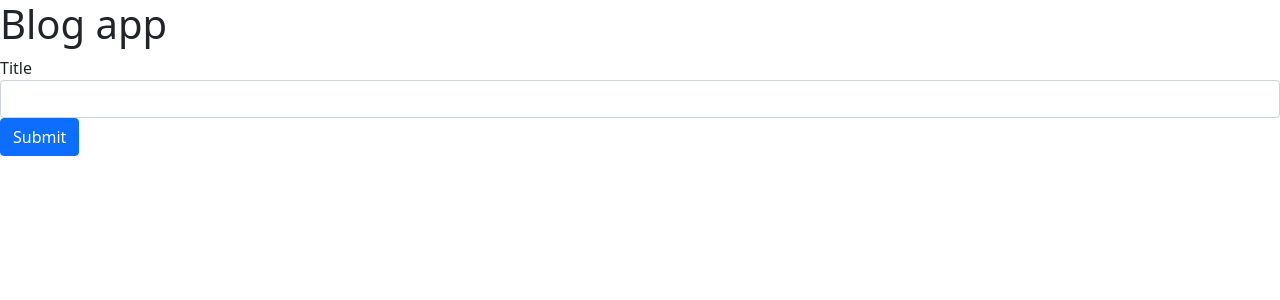
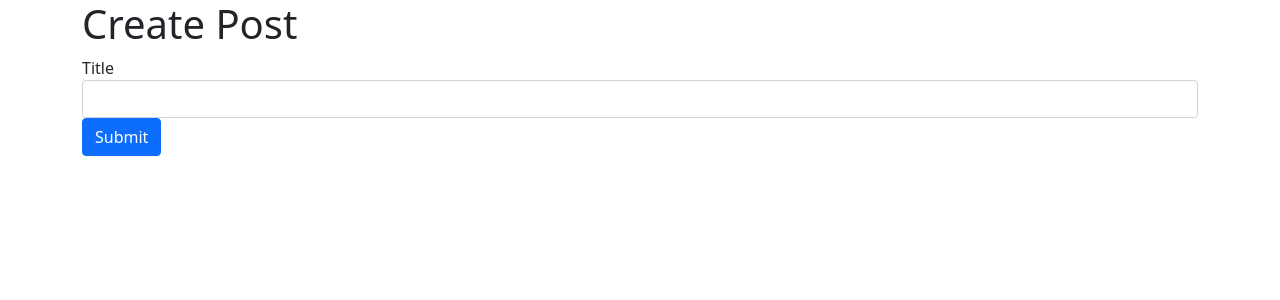
Before and after one commit to danslobodan/ticketing, a React (Create React App) app in the folder blog/client/: page / in a window 1280 px wide. Shown: the top 300 px of the page. Built offline with nearby package versions, Linux system fonts and the light colour scheme.

Commit message:
Removed warnings.

```diff
--- a/blog/client/src/App.js
+++ b/blog/client/src/App.js
@@ -1,11 +1,13 @@
 import React from 'react';
 import PostCreate from './PostCreate';
 
-export default () => {
+const App = () => {
     return (
-        <div>
-            <h1>Blog app</h1>
+        <div className="container">
+            <h1>Create Post</h1>
             <PostCreate />
         </div>
     )
 };
+
+export default App;
--- a/blog/client/src/PostCreate.js
+++ b/blog/client/src/PostCreate.js
@@ -1,6 +1,6 @@
 import React from 'react';
 
-export default () => {
+const PostCreate = () => {
     return (
         <div>
             <form>
@@ -13,3 +13,5 @@ export default () => {
         </div>
     )
 }
+
+export default PostCreate;
```
